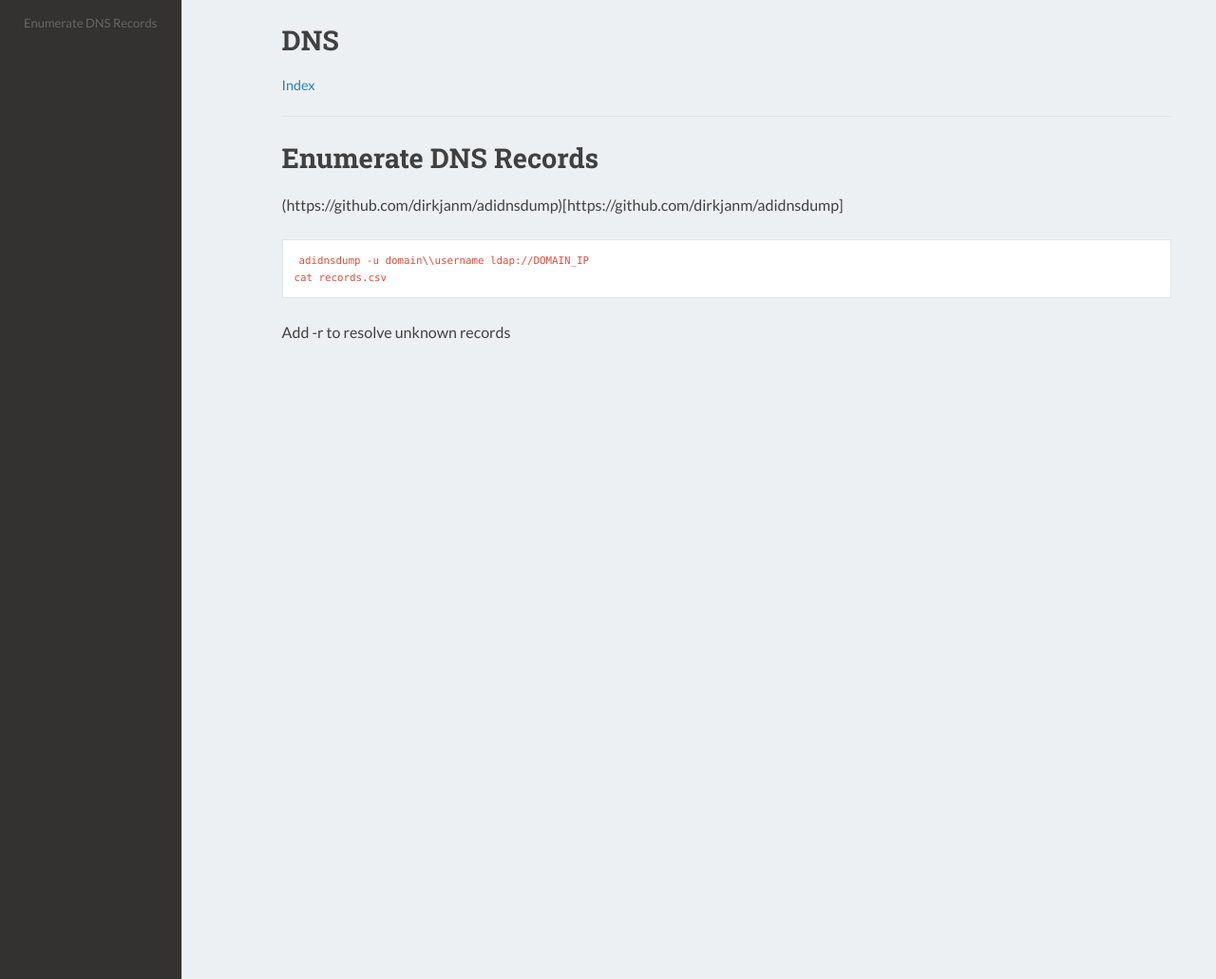
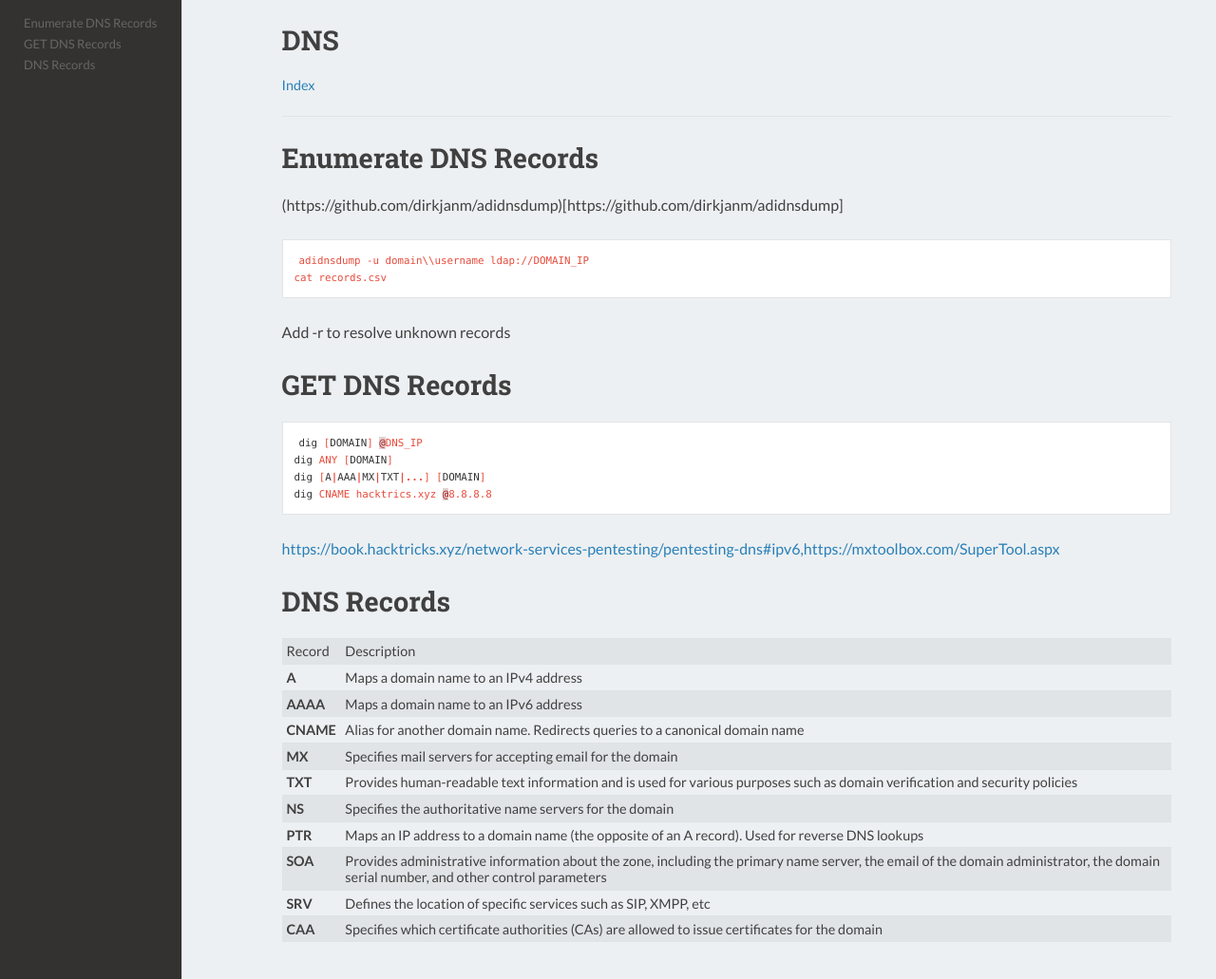
Before and after one commit to daniel2005d/daniel2005d.github.io, a Jekyll site: the page built from _posts/2024-07-19-DNS.md, in a window 1280 px wide and 1031 px high. Shown: the whole window at 95% size. Built offline with Jekyll 4.4.1, drawn with Linux system fonts in a browser that asks for light colours.

Commit message:
Add new content

````diff
--- a/_posts/2024-07-19-DNS.md
+++ b/_posts/2024-07-19-DNS.md
@@ -14,3 +14,29 @@ adidnsdump -u domain\\username ldap://DOMAIN_IP
 cat records.csv
 ```
 Add -r to resolve unknown records
+
+# GET DNS Records
+
+```powershell
+dig [DOMAIN] @DNS_IP
+dig ANY [DOMAIN]
+dig [A|AAA|MX|TXT|...] [DOMAIN]
+dig CNAME hacktrics.xyz @8.8.8.8
+```
+
+[https://book.hacktricks.xyz/network-services-pentesting/pentesting-dns#ipv6,https://mxtoolbox.com/SuperTool.aspx](https://book.hacktricks.xyz/network-services-pentesting/pentesting-dns#ipv6,https://mxtoolbox.com/SuperTool.aspx)
+
+# DNS Records
+
+|--|--
+|Record|Description|
+|**A**|Maps a domain name to an IPv4 address|
+|**AAAA**|Maps a domain name to an IPv6 address|
+|**CNAME**|Alias for another domain name. Redirects queries to a canonical domain name|
+|**MX**|Specifies mail servers for accepting email for the domain|
+|**TXT**|Provides human-readable text information and is used for various purposes such as domain verification and security policies|
+|**NS**|Specifies the authoritative name servers for the domain|
+|**PTR**|Maps an IP address to a domain name (the opposite of an A record). Used for reverse DNS lookups|
+|**SOA**|Provides administrative information about the zone, including the primary name server, the email of the domain administrator, the domain serial number, and other control parameters|
+|**SRV**|Defines the location of specific services such as SIP, XMPP, etc|
+|**CAA**|Specifies which certificate authorities (CAs) are allowed to issue certificates for the domain|
````
Also changed, not shown: _posts/2024-06-05-dns.md (deleted, +0 -29 lines).
